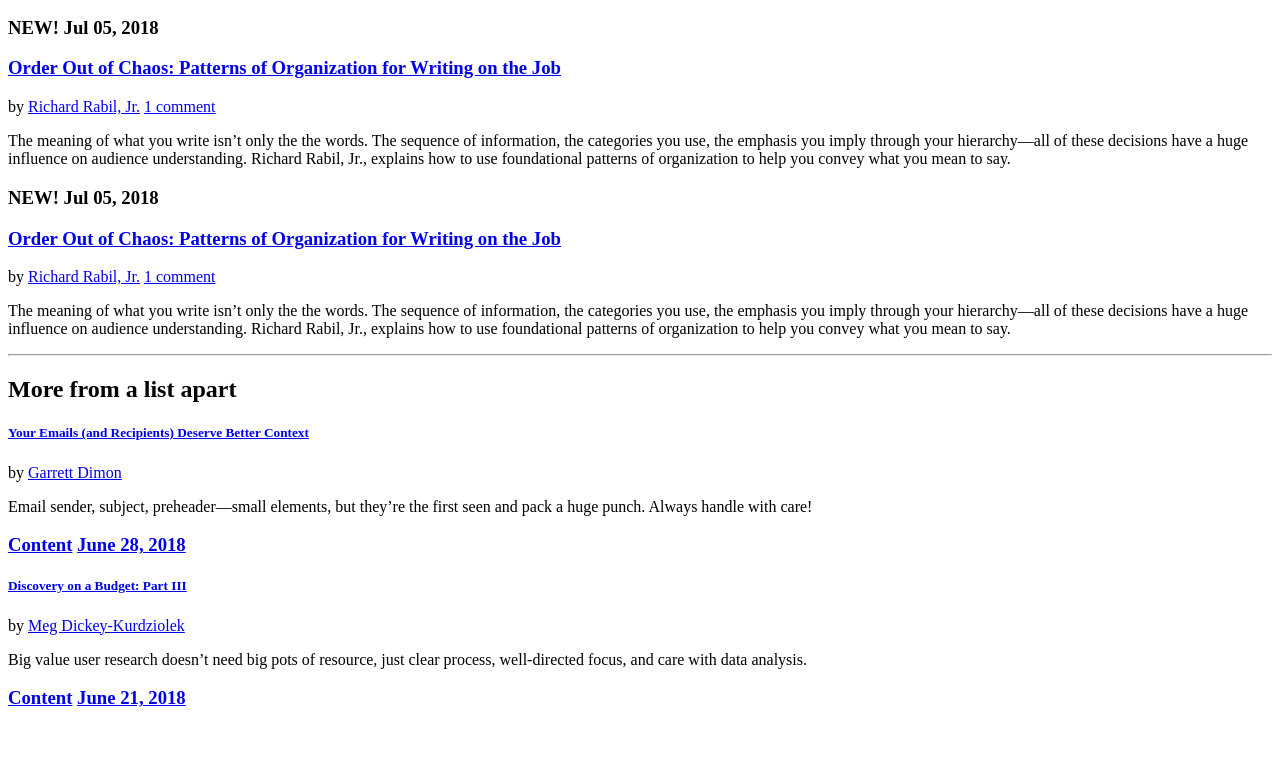
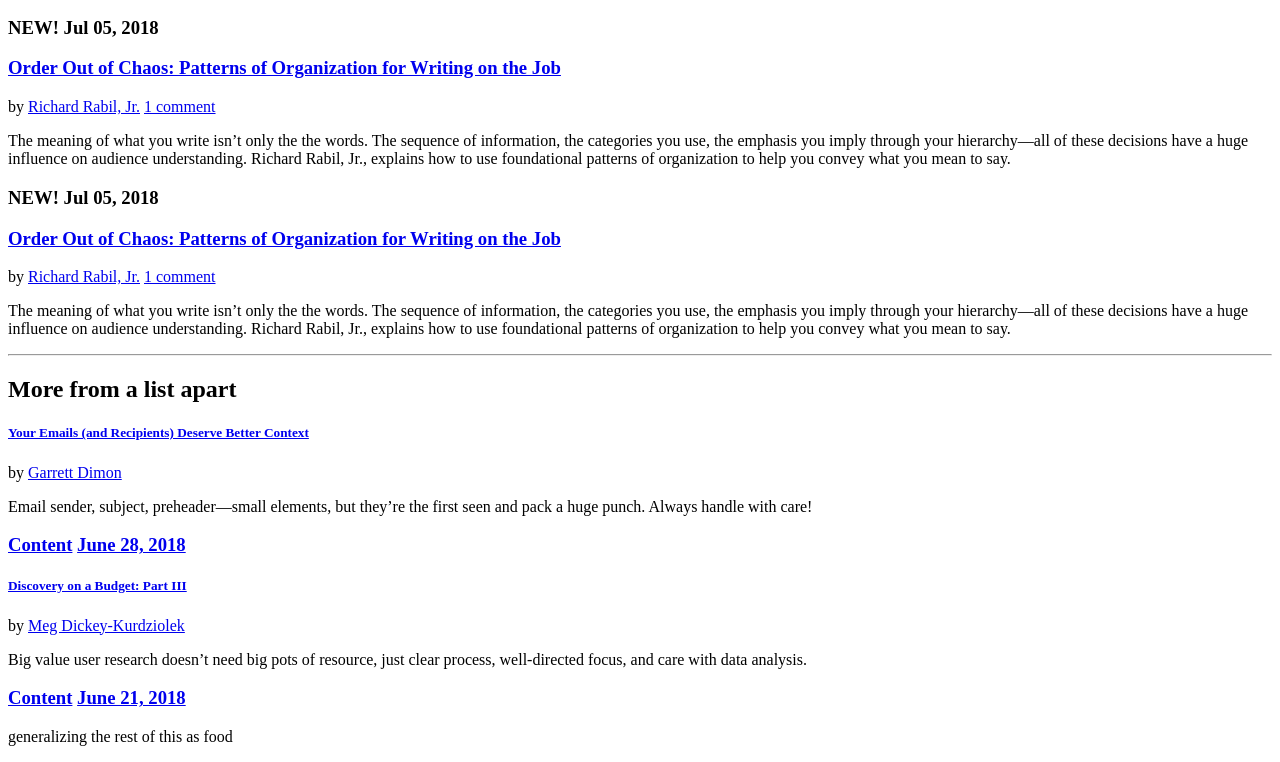
Before and after one commit to ilyana19/class-html-layout, a plain HTML site: page index.html in a window 1280 px wide. Shown: the part 164-926 px from the top of the page. Before the commit the page ends 892 px from the top, so only its background shows below. Drawn offline with Linux system fonts and the light colour scheme.

Commit message:
added footer section i suppose

```diff
--- a/index.html
+++ b/index.html
@@ -93,5 +93,9 @@
         </section>
       </section>
     </section>
+
+    <footer>
+      <p>generalizing the rest of this as food</p>
+    </footer>
   </body>
 </html>
```
